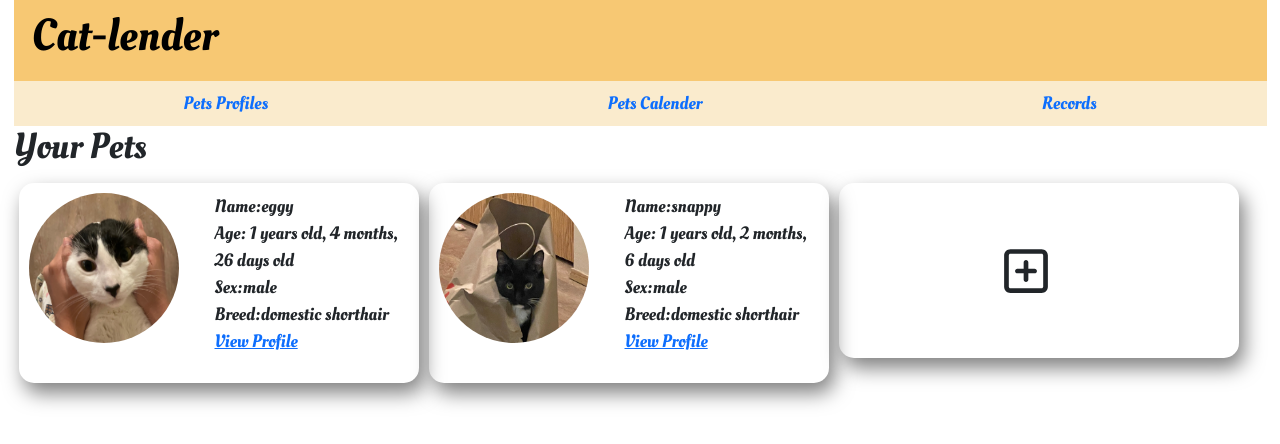
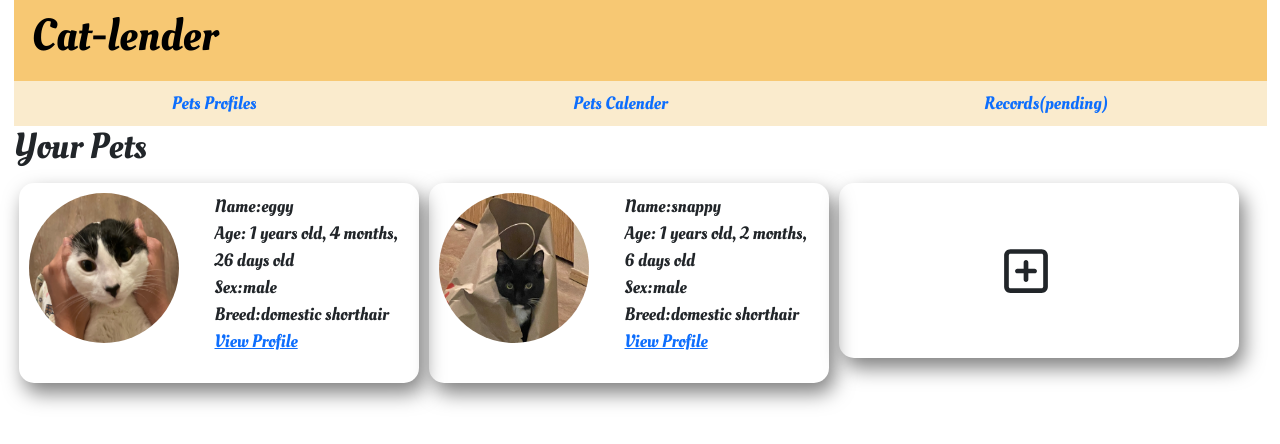
Before and after one commit to WenyiSun520/Cat-lender2.0, a React (Create React App) app: page / in a window 1280 px wide. Shown: the top 444 px of the page. Built offline with nearby package versions, Linux system fonts and the light colour scheme.

Commit message:
update readmd

```diff
--- a/src/app/Navbar.js
+++ b/src/app/Navbar.js
@@ -21,7 +21,7 @@ export const Navbar= ()=>{
           </div>
           <div className="nav-item">
             <Link to="/calender" className="nav-link nav-item">
-              Records
+              Records(pending)
             </Link>
           </div>
         </nav>
```
Also changed, not shown: 1 other file (tests, documents, lock files or other folders).
